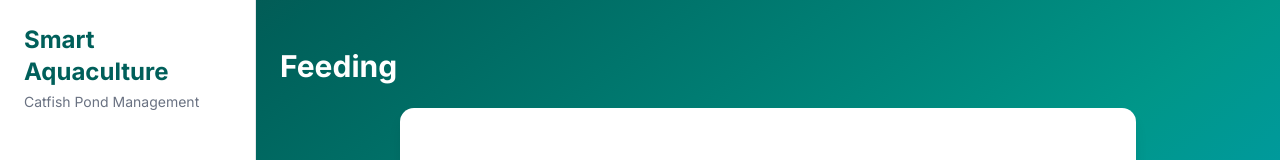
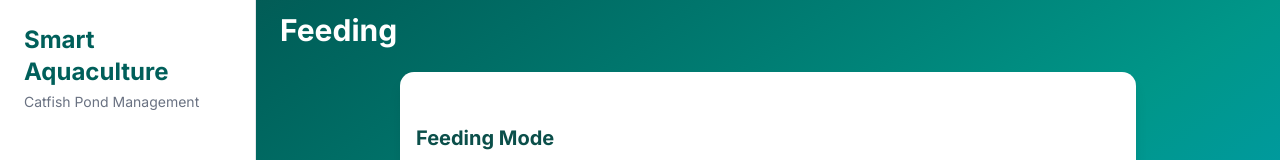
Before and after one commit to Toyman-tech/aqua-save, a Next.js app: page /feeding in a window 1280 px wide. Shown: the top 160 px of the page. Built offline with nearby package versions, Linux system fonts and the light colour scheme; no server answers; the database is empty.

Commit message:
new commit

```diff
--- a/app/feeding/page.tsx
+++ b/app/feeding/page.tsx
@@ -146,11 +146,11 @@ export default function Feeding() {
 
   return (
     <div className="flex flex-col min-h-screen">
-      <header className="p-6 pt-12">
+      <header className="p-6 pt-12 md:pt-3">
         <h1 className="text-3xl font-bold text-white">Feeding</h1>
       </header>
 
-      <main className="flex-1 px-4 pb-20 space-y-4 md:w-3xl md:mx-auto">
+      <main className="flex-1 px-4 pb-20 space-y-4 md:space-y-1.5 md:w-3xl md:mx-auto">
         {/* Feeding Mode */}
         <Card className="bg-white border-0 shadow-lg">
           <CardContent className="p-4">
```
